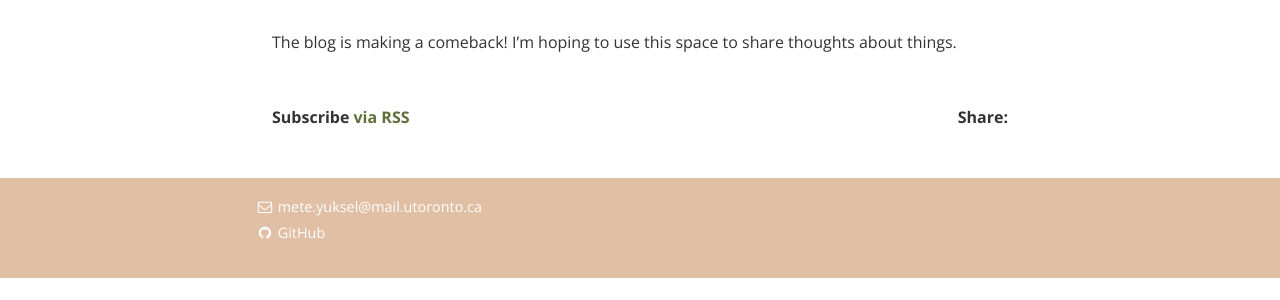
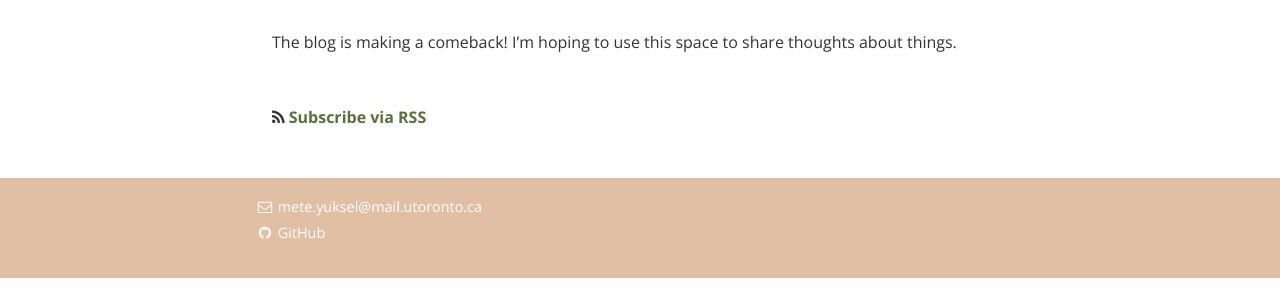
Before and after one commit to metekaanyuksel/metekaanyuksel.github.io, a Jekyll site: the page built from _posts/2025-09-29-trying-things-out.md, in a window 1280 px wide. Shown: the part 314-614 px from the top of the page. Built offline with Jekyll 4.4.1, drawn with Linux system fonts in a browser that asks for light colours; nearby versions of some CDN libraries; some web fonts are replaced.

Commit message:
just rss for real

```diff
--- a/_layouts/post.html
+++ b/_layouts/post.html
@@ -41,60 +41,16 @@
 {% endif %}
 {% endif %}
 
+<!-- RSS subscribe block -->
 <section class="rss">
   <p class="rss-subscribe text">
+    <i class="fa fa-rss"></i>
     <strong>
-      Subscribe <a href="{{ "/feed.xml" | prepend: site.baseurl }}">via RSS</a>
+      <a href="{{ "/feed.xml" | prepend: site.baseurl }}">Subscribe via RSS</a>
     </strong>
   </p>
 </section>
 
-<section class="share">
-  <span>Share: </span>
-  {% for social in site.social %}
-    {% capture full_url %}{{ site.url }}{{ site.baseurl }}{{ page.url }}{% endcapture %}
-    {% if social.name == "Twitter" and social.share == true %}
-      <a href="//twitter.com/share?text={{ page.title | cgi_escape }}&url={{ full_url | cgi_escape}}&via={{social.username}}"
-        onclick="window.open(this.href, '{{ social.icon }}-share', 'width=550,height=255');return false;">
-        <i class="fa fa-{{ social.icon | remove_first: '-square' }}-square fa-lg"></i>
-      </a>
-    {% endif %}
-    {% if social.name == "Facebook" and social.share == true %}
-      <a href="//www.facebook.com/sharer.php?t={{ page.title | cgi_escape }}&u={{ full_url | cgi_escape}}"
-        onclick="window.open(this.href, '{{ social.icon }}-share', 'width=550,height=255');return false;">
-        <i class="fa fa-{{ social.icon | remove_first: '-square' }}-square fa-lg"></i>
-      </a>
-    {% endif %}
-    {% if social.name == "Google+" and social.share == true %}
-      <a href="//plus.google.com/share?title={{ page.title | cgi_escape }}&url={{ full_url | cgi_escape}}"
-        onclick="window.open(this.href, '{{ social.icon }}-share', 'width=550,height=255');return false;">
-        <i class="fa fa-{{ social.icon | remove_first: '-square' }}-square fa-lg"></i>
-      </a>
-    {% endif %}
-    {% if social.name == "LinkedIn" and social.share == true %}
-      <a href="//www.linkedin.com/shareArticle?mini=true&url={{ full_url | cgi_escape}}"
-        onclick="window.open(this.href, '{{ social.icon }}-share', 'width=550,height=255');return false;">
-        <i class="fa fa-{{ social.icon | remove_first: '-square' }}-square fa-lg"></i>
-      </a>
-    {% endif %}
-    {% if social.name == "Pinterest" and social.share == true %}
-      <a href="//www.pinterest.com/pin/create/button/?description={{ page.title | cgi_escape }}&url={{ full_url | cgi_escape}}&media={{ site.url }}{% if page.cover %}{{ page.cover | prepend: site.baseurl  }}{% elsif site.cover %}{{ site.cover | prepend: site.baseurl }}{% else %}{{ site.logo | prepend: site.baseurl }}{% endif %}"
-        onclick="window.open(this.href, '{{ social.icon }}-share', 'width=550,height=255');return false;">
-        <i class="fa fa-{{ social.icon | remove_first: '-square' }}-square fa-lg"></i>
-      </a>
-    {% endif %}
-    {% if social.name == "Reddit" and social.share == true %}
-      <a href="//www.reddit.com/submit" onclick="window.location = '//www.reddit.com/submit?url=' + encodeURIComponent('{{ full_url }}') + '&title={{page.title}}'; return false">
-        <i class="fa fa-{{ social.icon | remove_first: '-square' }}-square fa-lg"></i>
-      </a>
-    {% endif %}
-    {% if social.name == "Hacker News" and social.share == true %}
-      <a href="//news.ycombinator.com/submitlink" onclick="window.location = '//news.ycombinator.com/submitlink?u=' + encodeURIComponent('{{ full_url }}') + '&t={{page.title}}'; return false">
-        <i class="fa fa-{{ social.icon | remove_first: '-square' }} fa-lg"></i>
-      </a>
-    {% endif %}
-  {% endfor %}
-</section>
 {% if site.inter_post_navigation == true %}
   <section class="post-navigation">
     <span class="prev-post">
```
Also changed, not shown: 2 other files. Lines whose indentation alone changed are shown as unchanged.
